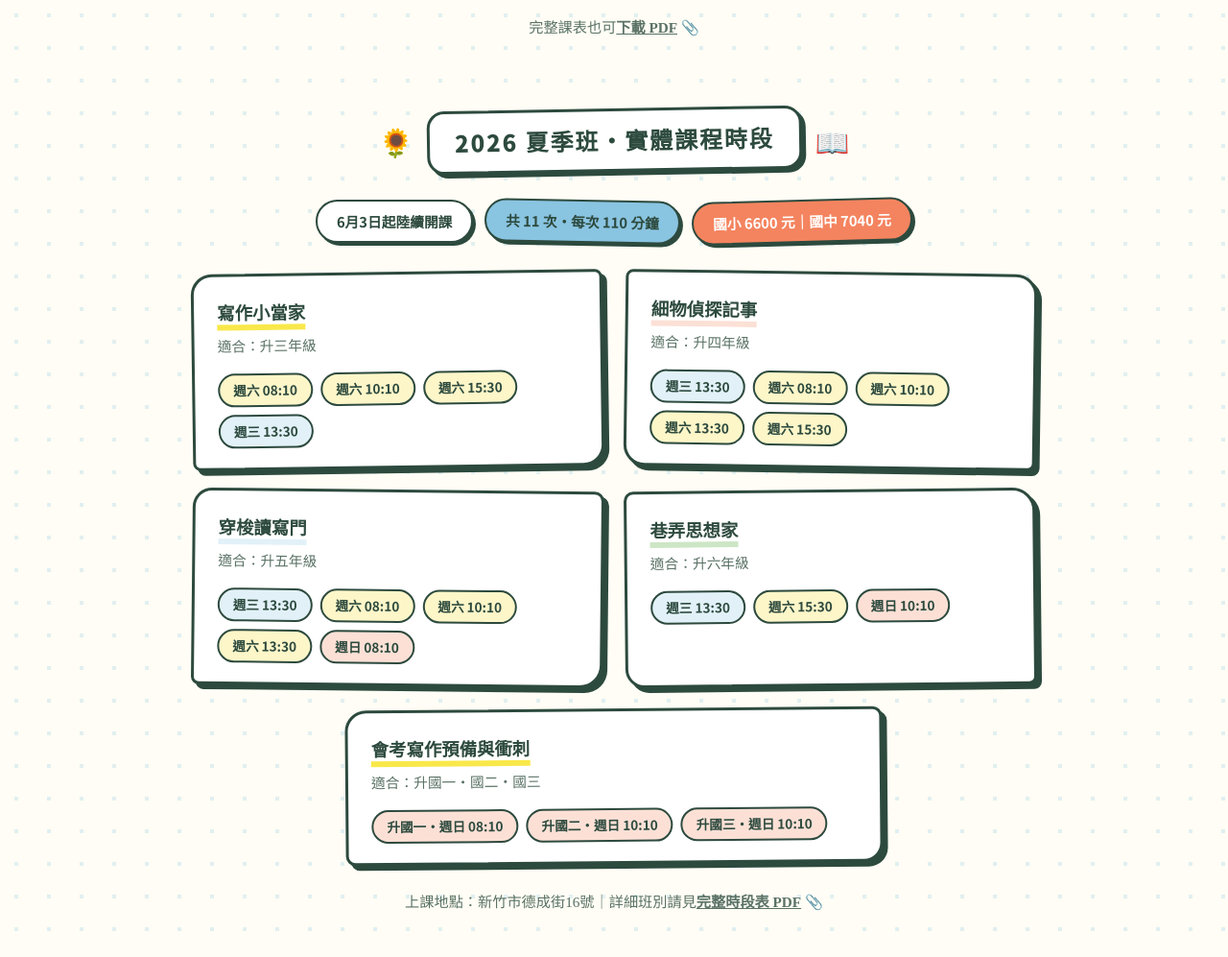
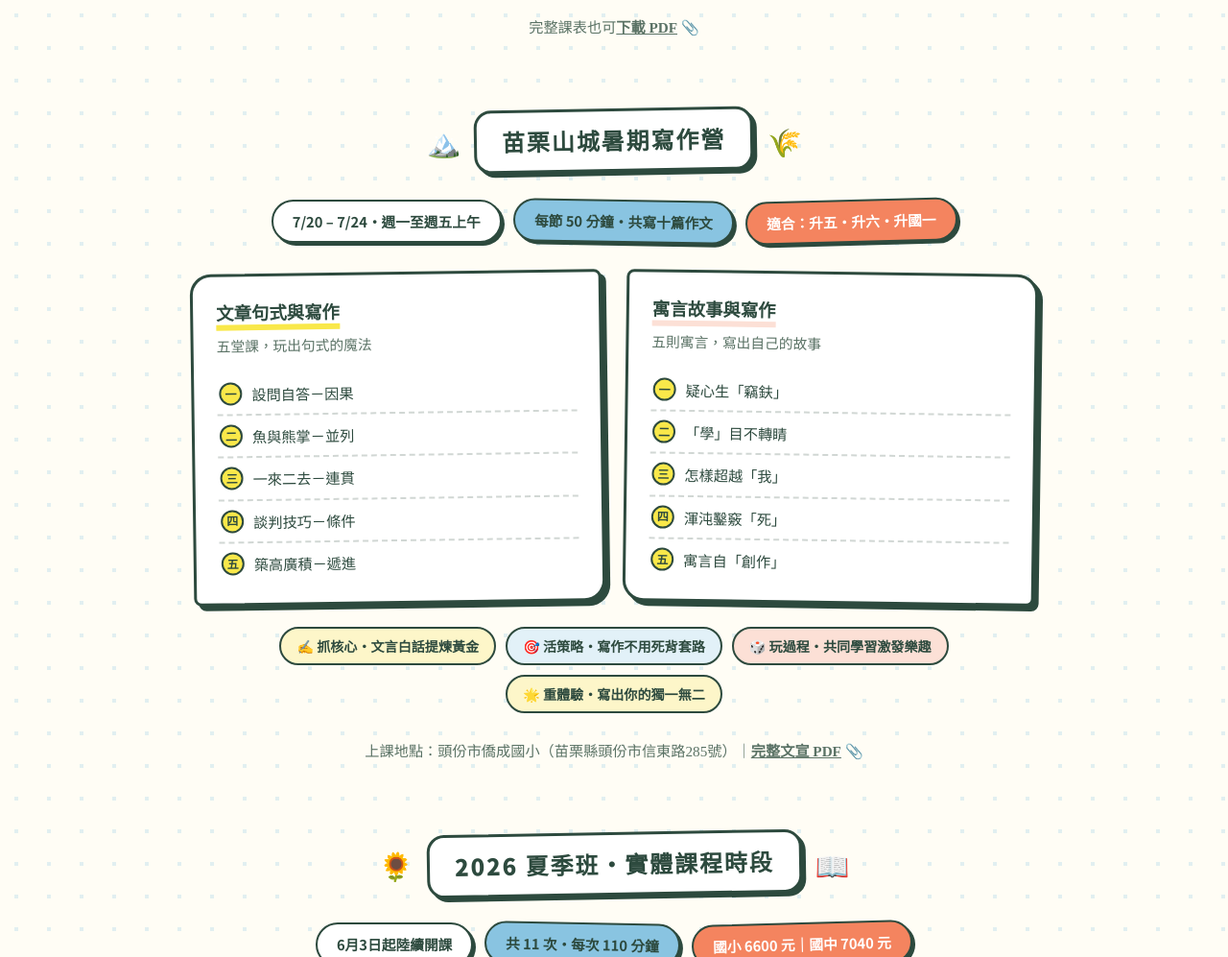
Before and after one commit to paul1900828-design/paul1900828-design.github.io, a plain HTML site: page index.html in a window 1280 px wide. Shown: the part 3808-4805 px from the top of the page at 96% size. Drawn offline with Linux system fonts and the light colour scheme; a web font is replaced by a local one.

Commit message:
Add files via upload

```diff
--- a/index.html
+++ b/index.html
@@ -397,6 +397,19 @@
     text-align:center;margin-top:26px;font-family:'LXGW WenKai TC',serif;color:var(--ink-soft);font-size:.95rem;
   }
   .sched-note a{font-weight:700;text-decoration:underline;}
+  .mini-list{list-style:none;margin-top:6px;}
+  .mini-list li{
+    display:flex;gap:10px;align-items:baseline;padding:7px 2px;
+    border-bottom:2px dashed rgba(45,74,62,.22);font-weight:500;font-size:.95rem;
+  }
+  .mini-list li:last-child{border-bottom:none;}
+  .mini-list .no{
+    flex:0 0 24px;height:24px;border-radius:50%;border:2px solid var(--ink);
+    background:var(--yellow);font-weight:900;font-size:.75rem;
+    display:flex;align-items:center;justify-content:center;align-self:center;
+  }
+  .feature-slots{display:flex;justify-content:center;gap:10px;flex-wrap:wrap;margin-top:24px;}
+  .feature-slots .slot{font-size:.88rem;padding:5px 16px;}
   @media (max-width: 680px){
     .grade-row{flex-direction:column;gap:12px;}
     .grade-tag{flex:none;align-self:flex-start;padding:4px 16px;}
@@ -870,6 +883,47 @@
       <p class="sched-note">完整課表也可<a href="schedule-hsinchu-camp.pdf" target="_blank" rel="noopener">下載 PDF</a> 📎</p>
     </div>
 
+    <!-- 苗栗山城暑期寫作營 -->
+    <div class="sched-block" id="schedule-miaoli">
+      <div class="sched-head"><span class="doodle">🏔️</span><h3>苗栗山城暑期寫作營</h3><span class="doodle">🌾</span></div>
+      <div class="info-chips">
+        <span class="chip">7/20 – 7/24・週一至週五上午</span>
+        <span class="chip cool">每節 50 分鐘・共寫十篇作文</span>
+        <span class="chip hot">適合：升五・升六・升國一</span>
+      </div>
+      <div class="theme-grid">
+        <div class="theme-card">
+          <h4>文章句式與寫作</h4>
+          <p class="grade">五堂課，玩出句式的魔法</p>
+          <ul class="mini-list">
+            <li><span class="no">一</span>設問自答－因果</li>
+            <li><span class="no">二</span>魚與熊掌－並列</li>
+            <li><span class="no">三</span>一來二去－連貫</li>
+            <li><span class="no">四</span>談判技巧－條件</li>
+            <li><span class="no">五</span>築高廣積－遞進</li>
+          </ul>
+        </div>
+        <div class="theme-card">
+          <h4>寓言故事與寫作</h4>
+          <p class="grade">五則寓言，寫出自己的故事</p>
+          <ul class="mini-list">
+            <li><span class="no">一</span>疑心生「竊鈇」</li>
+            <li><span class="no">二</span>「學」目不轉睛</li>
+            <li><span class="no">三</span>怎樣超越「我」</li>
+            <li><span class="no">四</span>渾沌鑿竅「死」</li>
+            <li><span class="no">五</span>寓言自「創作」</li>
+          </ul>
+        </div>
+      </div>
+      <div class="feature-slots">
+        <span class="slot">✍️ 抓核心・文言白話提煉黃金</span>
+        <span class="slot wed">🎯 活策略・寫作不用死背套路</span>
+        <span class="slot sun">🎲 玩過程・共同學習激發樂趣</span>
+        <span class="slot">🌟 重體驗・寫出你的獨一無二</span>
+      </div>
+      <p class="sched-note">上課地點：頭份市僑成國小（苗栗縣頭份市信東路285號）｜<a href="flyer-miaoli.pdf" target="_blank" rel="noopener">完整文宣 PDF</a> 📎</p>
+    </div>
+
     <!-- 夏季班 -->
     <div class="sched-block" id="schedule-summer">
       <div class="sched-head"><span class="doodle">🌻</span><h3>2026 夏季班・實體課程時段</h3><span class="doodle">📖</span></div>
```
Also changed, not shown: 1 other file.
